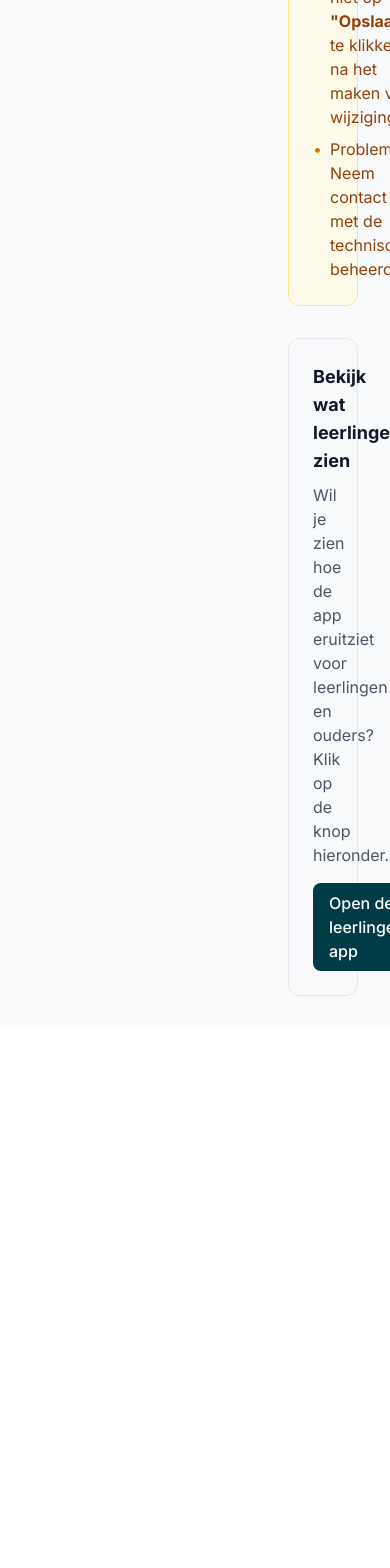
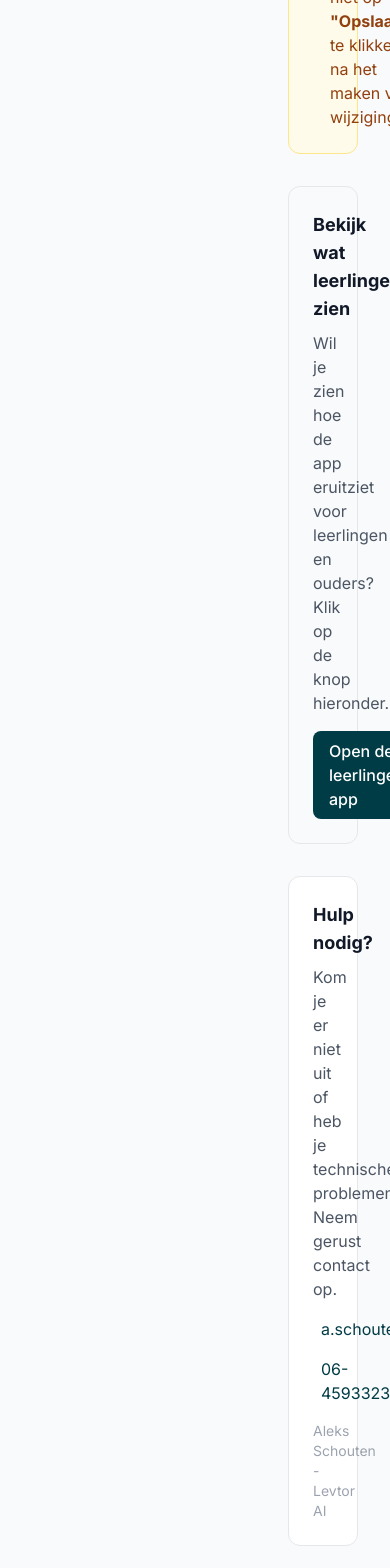
Before and after one commit to aschouten1502/Futuris.v1, a Next.js app: page /admin in a window 390 px wide. Shown: the part 7280-8848 px from the top of the page. Before the commit the page ends 8308 px from the top, so only its background shows below. Built offline with nearby package versions, Linux system fonts and the light colour scheme; no server answers; the database is empty.

Commit message:
Add contact section to admin dashboard
Added "Hulp nodig?" section with:
- Email link: a.schouten@levtorai.com
- Phone link: 06-45933231
- Credit: Aleks Schouten - Levtor AI

Co-Authored-By: Claude Opus 4.5 <noreply@anthropic.com>

```diff
--- a/app/admin/page.tsx
+++ b/app/admin/page.tsx
@@ -169,10 +169,6 @@ export default async function AdminDashboard() {
             <span className="text-amber-600">•</span>
             <span>Vergeet niet op <strong>&quot;Opslaan&quot;</strong> te klikken na het maken van wijzigingen!</span>
           </li>
-          <li className="flex items-start gap-2">
-            <span className="text-amber-600">•</span>
-            <span>Problemen? Neem contact op met de technisch beheerder.</span>
-          </li>
         </ul>
       </div>
 
@@ -193,6 +189,35 @@ export default async function AdminDashboard() {
           </svg>
         </Link>
       </div>
+
+      {/* Hulp nodig */}
+      <div className="bg-white rounded-xl border border-gray-200 p-6">
+        <h2 className="text-lg font-bold text-gray-900 mb-2">Hulp nodig?</h2>
+        <p className="text-gray-600 mb-4">
+          Kom je er niet uit of heb je technische problemen? Neem gerust contact op.
+        </p>
+        <div className="flex flex-col sm:flex-row gap-4">
+          <a
+            href="mailto:a.schouten@levtorai.com"
+            className="inline-flex items-center gap-2 text-primary-600 hover:text-primary-700"
+          >
+            <svg className="w-5 h-5" fill="none" stroke="currentColor" viewBox="0 0 24 24">
+              <path strokeLinecap="round" strokeLinejoin="round" strokeWidth={2} d="M3 8l7.89 5.26a2 2 0 002.22 0L21 8M5 19h14a2 2 0 002-2V7a2 2 0 00-2-2H5a2 2 0 00-2 2v10a2 2 0 002 2z" />
+            </svg>
+            a.schouten@levtorai.com
+          </a>
+          <a
+            href="tel:+31645933231"
+            className="inline-flex items-center gap-2 text-primary-600 hover:text-primary-700"
+          >
+            <svg className="w-5 h-5" fill="none" stroke="currentColor" viewBox="0 0 24 24">
+              <path strokeLinecap="round" strokeLinejoin="round" strokeWidth={2} d="M3 5a2 2 0 012-2h3.28a1 1 0 01.948.684l1.498 4.493a1 1 0 01-.502 1.21l-2.257 1.13a11.042 11.042 0 005.516 5.516l1.13-2.257a1 1 0 011.21-.502l4.493 1.498a1 1 0 01.684.949V19a2 2 0 01-2 2h-1C9.716 21 3 14.284 3 6V5z" />
+            </svg>
+            06-45933231
+          </a>
+        </div>
+        <p className="text-gray-400 text-sm mt-4">Aleks Schouten - Levtor AI</p>
+      </div>
     </div>
   )
 }
```
